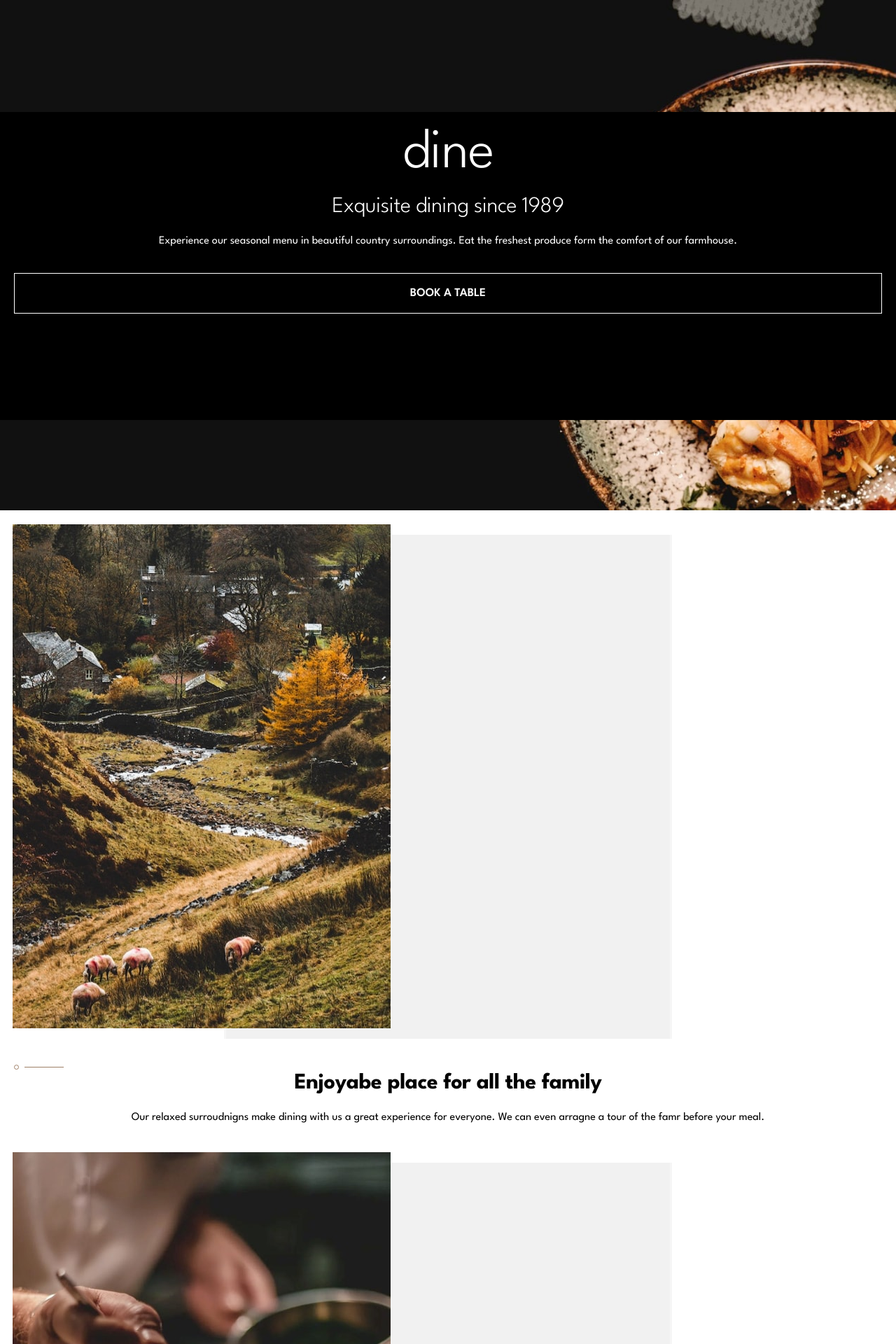
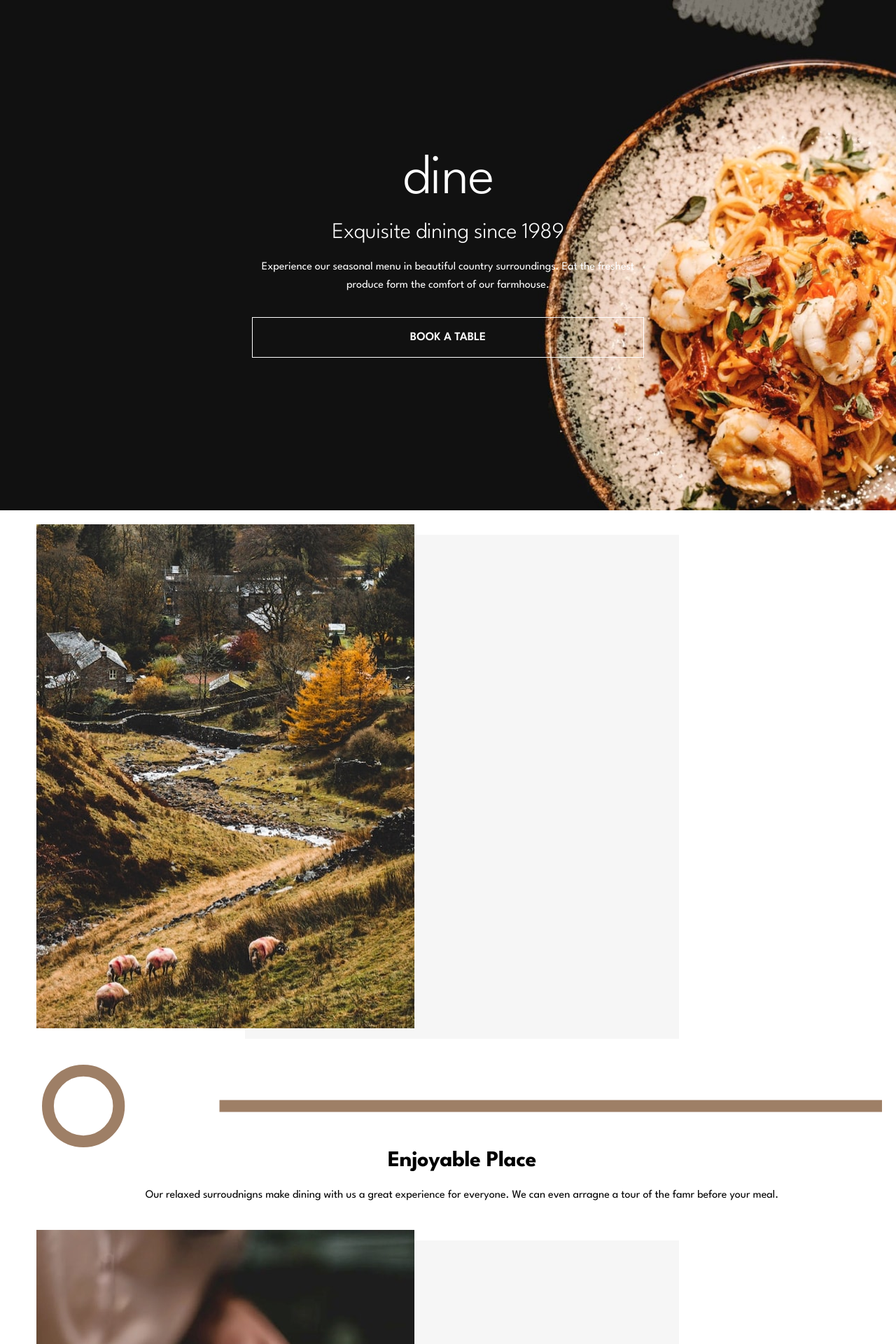
Before and after one commit to cgojk/dinner, a React (Vite) app: page / in a window 1280 px wide. Shown: the top 1920 px of the page at 70% size. Built offline with nearby package versions, Linux system fonts and the light colour scheme.

Commit message:
crating a file with images title and description to be used in one compoenet info which frefers to two secitons on the website

```diff
--- /dev/null
+++ b/src/InfoText.js
@@ -0,0 +1,65 @@
+import imagemobile1 from "./images/homepage/enjoyable-place-mobile.jpg";
+import imagetablet1 from "./images/homepage/enjoyable-place-tablet.jpg";
+import imagedesktop1 from "./images/homepage/enjoyable-place-desktop.jpg";
+import imagemobile2 from "./images/homepage/locally-sourced-mobile.jpg";
+import imagetablet2 from "./images/homepage/locally-sourced-tablet.jpg";
+import imagedesktop2 from "./images/homepage/locally-sourced-desktop.jpg";
+import imagemobile3 from "./images/homepage/salmon-mobile.jpg";
+import imagetablet3 from "./images/homepage/salmon-desktop-tablet.jpg";
+import imagedesktop3 from "./images/homepage/salmon-desktop-tablet.jpg";
+import pattern from "./images/patterns/pattern-divide.svg";
+import image4mobile from "./images/homepage/beef-mobile.jpg";
+import image4tablet from "./images/homepage/beef-desktop-tablet.jpg";
+import image4desktop from "./images/homepage/beef-desktop-tablet.jpg";
+import image5mobile from "./images/homepage/chocolate-mobile.jpg";
+import image5tablet from "./images/homepage/chocolate-desktop-tablet.jpg";
+import image5desktop from "./images/homepage/chocolate-desktop-tablet.jpg";
+
+
+export default[
+    {
+        id: 1,
+        title: "Enjoyable Place",
+        alt: "Enjoyable Place",
+        description: "Our relaxed surroudnigns make dining with us a great experience for everyone.  We can even arragne a tour of the famr before your meal.",
+        imageMobile: imagemobile1,
+        imageTablet: imagetablet1,
+        imageDesktop: imagedesktop1
+    },
+    {
+        id: 2,
+        title: "The most locally sourced food",
+        alt: "The most locally sourced food",
+        description: "All our ingredients come directly from our farm or local fishery.  So you can be sure that you're eating the freshest, most sustainable food.",
+        imageMobile: imagemobile2,
+        imageTablet: imagetablet2,
+        imageDesktop: imagedesktop2
+    },
+    {
+        id: 3,
+        title: "Seared Salmon Fillet",
+        alt: "Seared Salmon Fillet",
+        description: "Our locally sourced salmon served with a refreshing buckwheat summer salad.",
+        imageMobile: imagemobile3,
+        imageTablet: imagetablet3,
+        imageDesktop: imagedesktop3
+    },
+    {
+        id: 4,
+        title: "Rosemary Filet Mignon",
+        alt: "Beef Steak",
+        description: "Our prime beef served to your taste with a delicious choice of seasonal sides.",
+        imageMobile: image4mobile,
+        imageTablet: image4tablet,
+        imageDesktop: image4desktop
+    },
+    {
+        id: 5,
+        title: "Summer Fruit Chocolate Mousse",
+        alt: "Chocolate Mousse",
+        description: "Creamy mousse combined with summer fruits and dark chocolate shavings.",
+        imageMobile: image5mobile,
+        imageTablet: image5tablet,
+        imageDesktop: image5desktop
+    }
+]
--- a/src/components/Hero.jsx
+++ b/src/components/Hero.jsx
@@ -17,7 +17,7 @@ export default function Hero(){
 
 
             <div className="image__hero">
-                <picture className="image__hero">
+                <picture>
                         <source
                             media="(min-width: 1024px)"
                             srcSet={imagedesktop}
--- a/src/components/Info.jsx
+++ b/src/components/Info.jsx
@@ -3,15 +3,16 @@ import React, { useRef, useEffect } from "react";
 import { Link } from "react-router-dom";
 
 
-import imagemobile from "../images/homepage/enjoyable-place-mobile.jpg";
-import imagetablet from "../images/homepage/enjoyable-place-tablet.jpg";
-import imagedesktop from "../images/homepage/enjoyable-place-desktop.jpg";
+// import imagemobile from "../images/homepage/enjoyable-place-mobile.jpg";
+// import imagetablet from "../images/homepage/enjoyable-place-tablet.jpg";
+// import imagedesktop from "../images/homepage/enjoyable-place-desktop.jpg";
 
-import image2mobile from "../images/homepage/locally-sourced-mobile.jpg";
-import image2tablet from "../images/homepage/locally-sourced-tablet.jpg";
-import image2desktop from "../images/homepage/locally-sourced-desktop.jpg";
+// import image2mobile from "../images/homepage/locally-sourced-mobile.jpg";
+// import image2tablet from "../images/homepage/locally-sourced-tablet.jpg";
+// import image2desktop from "../images/homepage/locally-sourced-desktop.jpg";
 
 
+import InfoText from "../InfoText";
 
 import pattern from "../images/patterns/pattern-divide.svg";
 
@@ -20,93 +21,50 @@ import pattern from "../images/patterns/pattern-divide.svg";
 
 
 
-export default function Info(){
+export default function Info() {
   return (
- <section className="info__section ">
-
-
-
-            <div className="image__info">
+    <section className="info__section">
+      <ul className="info__list">
+        {InfoText.map((info) => (
+          <li key={info.id} className="info__item">
 
             <picture className="image__info">
               <source
                 media="(min-width: 1024px)"
-                            srcSet={imagedesktop}
+                srcSet={info.imageDesktop}
               />
 
               <source
                 media="(min-width: 710px)"
-                            srcSet={imagetablet}
+                srcSet={info.imageTablet}
               />
 
               <img
-                            src={imagemobile}
-                            alt="hero"
+                src={info.imageMobile}
+                alt={info.alt}
                 className="image__info"
               />
             </picture>
+
+            <div className="info__content">
+              <img
+                src={pattern}
+                alt=""
+                className="pattern__info"
+              />
+
+              <h2 className="info__title">
+                {info.title}
+              </h2>
+
+              <p className="info__text">
+                {info.description}
+              </p>
             </div>
 
-
-
-
-
-
-   <div className="info__content">
-     <img src={pattern} alt="pattern" className="pattern__info" />
-
-    <h1 className="info__title">Enjoyabe place for all the family</h1>
-
-
-    <p className="info__text">Our relaxed surroudnigns make dining with us a great experience for everyone.  We can even arragne a tour of the famr before your meal.</p>
-
-   </div>
-
-
-
-
-
-
-
-            <div className="image__info">
-                <picture className="image__info">
-                        <source
-                            media="(min-width: 1024px)"
-                            srcSet={image2desktop}
-                        />
-
-                        <source
-                            media="(min-width: 710px)"
-                            srcSet={image2tablet}
-                        />
-
-                        <img
-                            src={image2mobile}
-                            alt="hero"
-                            className="image__info"
-                        />
-                    </picture>
-            </div>
-
-
-
-
-
-
-   <div className="info__content">
-     <img src={pattern} alt="pattern" className="pattern__info" />
-
-    <h1 className="info__title">Enjoyabe place for all the family</h1>
-
-
-    <p className="info__text">Our relaxed surroudnigns make dining with us a great experience for everyone.  We can even arragne a tour of the famr before your meal.</p>
-
-   </div>
-
-
+          </li>
+        ))}
+      </ul>
     </section>
-
   );
-
-
 }
--- a/src/styles/_base.scss
+++ b/src/styles/_base.scss
@@ -22,6 +22,8 @@ body{
 .hero__section{
     display:grid;
     background-color: var(--neutral-950);
+    min-height: 50vh;
+  overflow: hidden;
 
     // height:100vh;
 
@@ -30,11 +32,16 @@ body{
 
        .hero__content{
     //   place-self: center;
-        text-align: center;
-        background-color: var(--neutral-950);
-        transform: translateY(10rem);
-        padding:var(--space-6);
-        height:55vh;
+        position: relative;
+  z-index: 1;
+  align-self: center;
+  justify-self: center;
+  text-align: center;
+  background-color: transparent;
+  height: auto;
+  padding: 3rem 1.25rem;
+  transform: none;
+  max-width: 600px;
 
         .hero__title{
 
@@ -65,6 +72,19 @@ body{
     .image__hero{
         grid-area: 1/1;
     }
+
+    .image__hero {
+  width: 100%;
+  height: 100%;
+  min-width: 0;
+}
+
+.image__hero img {
+  display: block;
+  width: 100%;
+  height: 100%;
+  object-fit: cover;
+}
 }
 // ===================================================================
 // info seciton  styles==================
@@ -126,8 +146,13 @@ img{
     background-color: var(--neutral-0);
     flex-direction:flex;
     justify-content: center;
+    display: flex;
+    flex-direction: column;
 
-
+   .patterns{
+    align-self: center;
+    margin-bottom: 2rem;
+   }
 
     .info__title{
         font:var(--font-3);
```
Also changed, not shown: src/components/InfoImageText.jsx (added). Lines whose indentation alone changed are shown as unchanged.
